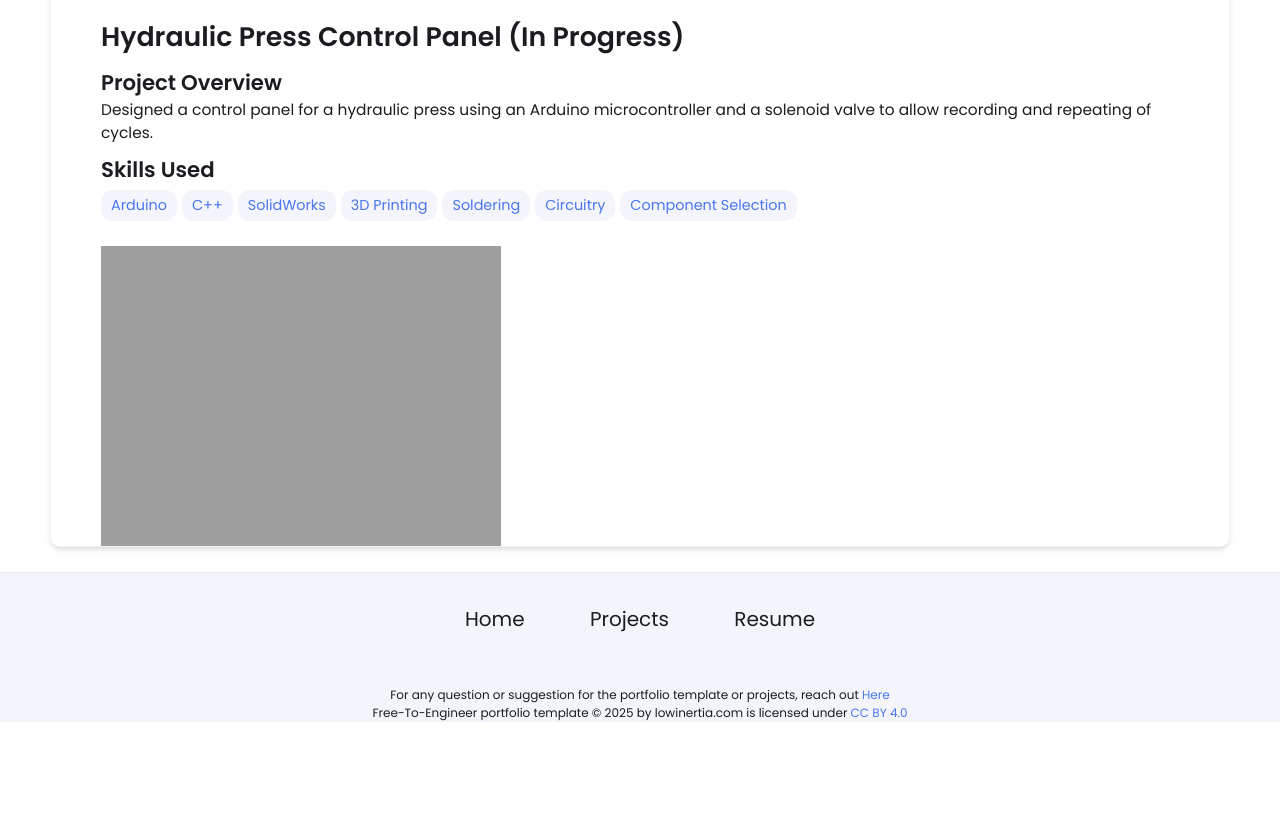
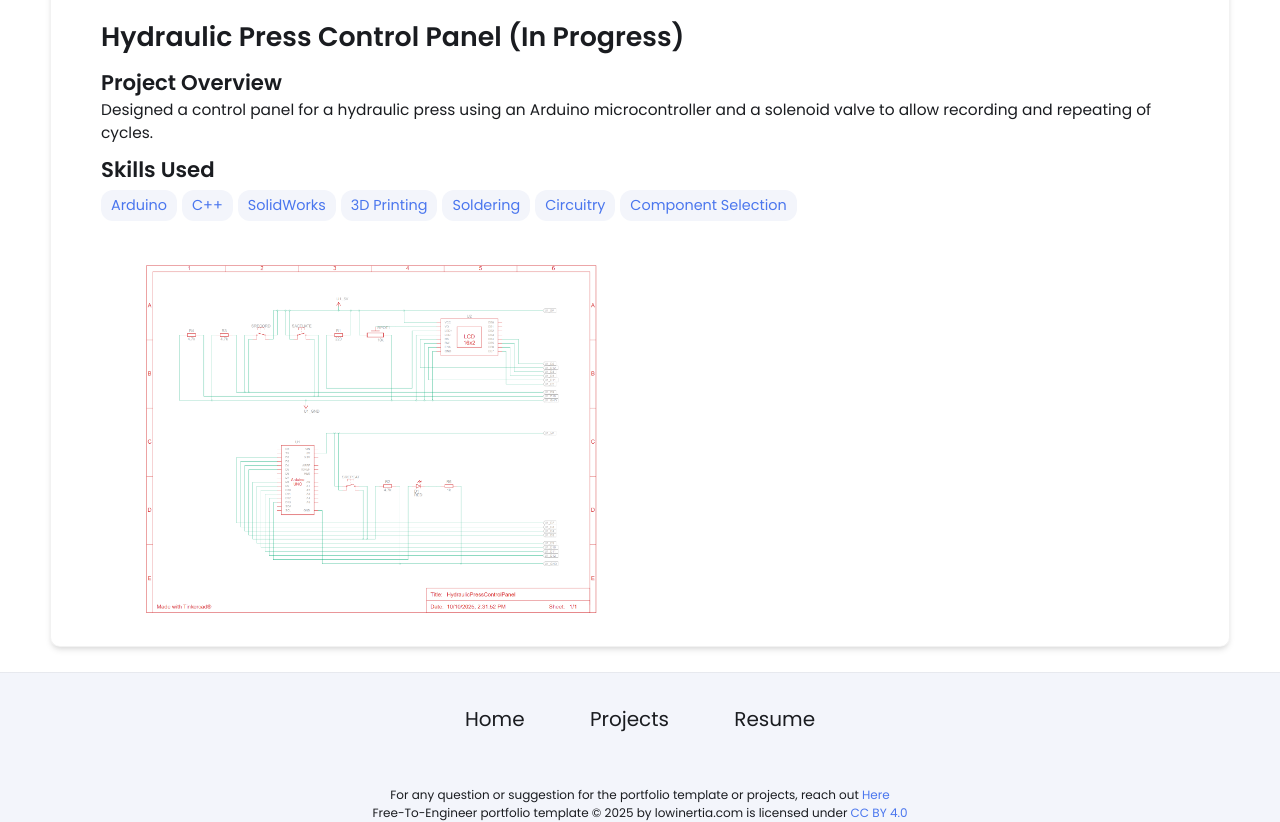
Before and after one commit to loganpreid/loganpreid.github.io, a Jekyll site: the page built from _projects/HydraulicPressControlPanel/index.md, in a window 1280 px wide. Shown: the part 490-1312 px from the top of the page. Built offline with Jekyll 4.4.1, drawn with Linux system fonts in a browser that asks for light colours; before the commit the page ends 1212 px from its top, so only the background shows below that.

Commit message:
Update index.md

```diff
--- a/_projects/HydraulicPressControlPanel/index.md
+++ b/_projects/HydraulicPressControlPanel/index.md
@@ -15,4 +15,4 @@ main-image: /PressControlPanelProgress9-18-25.JPG
 
 ---
 
-{% include image-gallery.html images="HydraulicPressControlPanel (1).pdf" height="400" %}
+{% include image-gallery.html images="HydrPressContrSchem.png" height="400" %}
```
